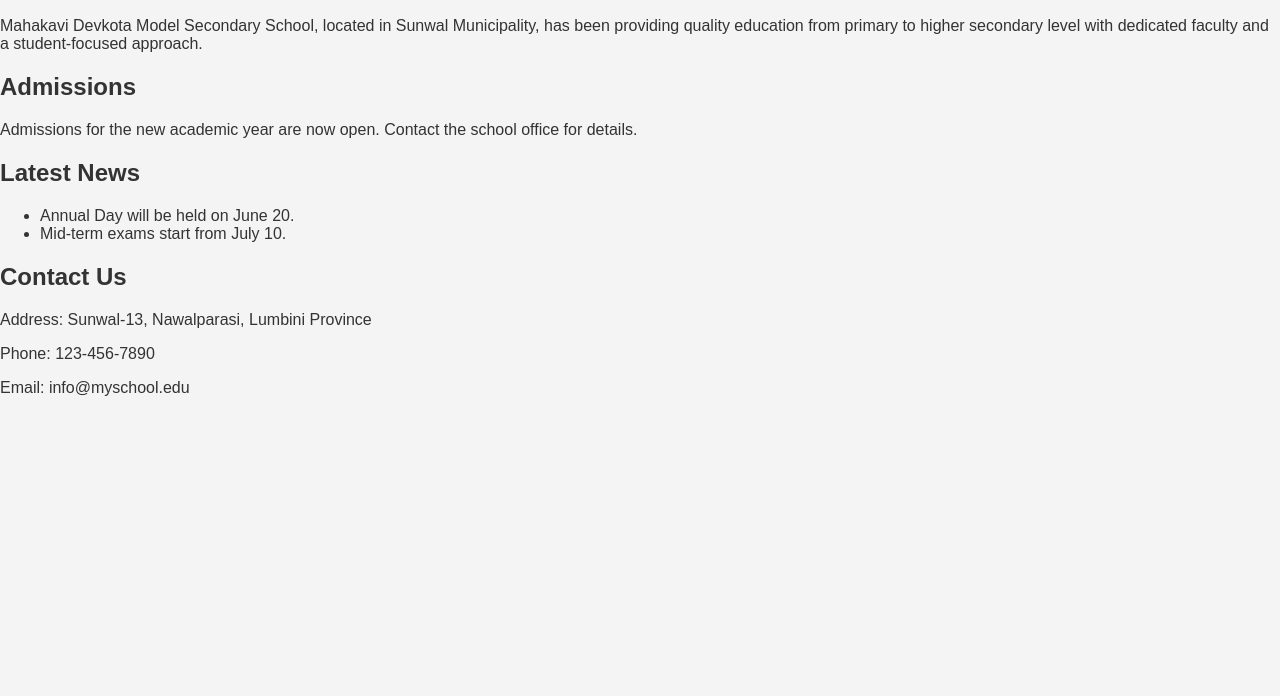
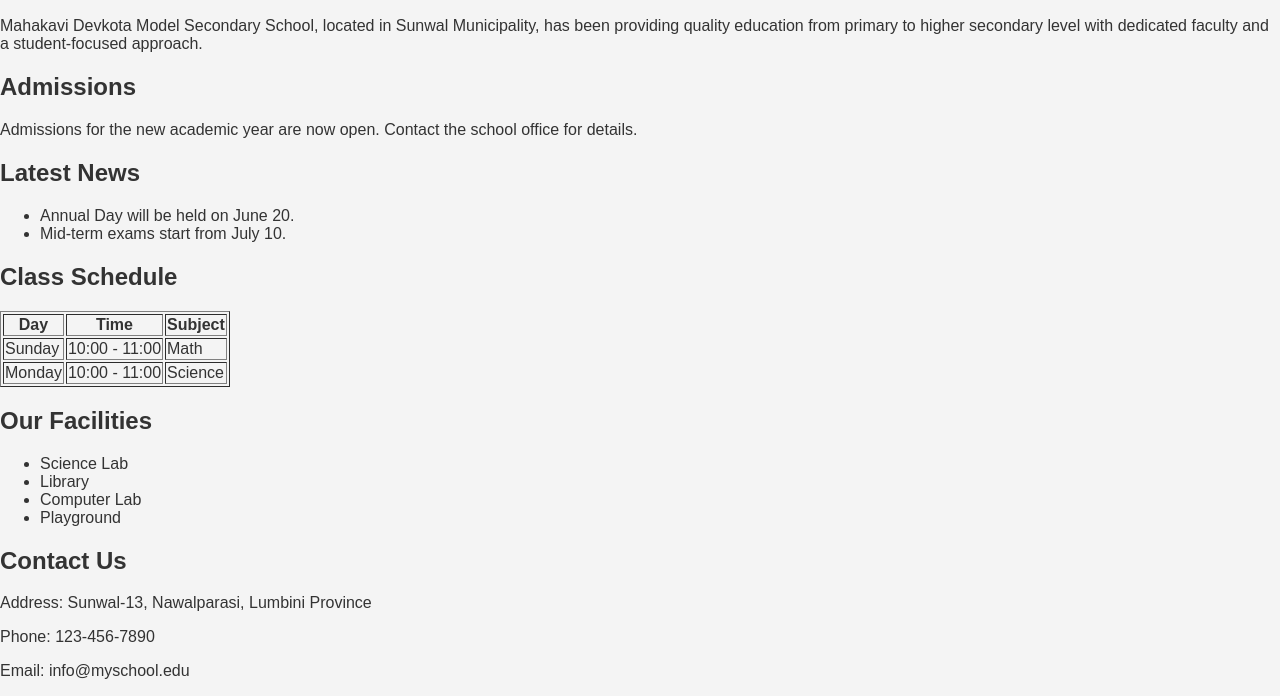
Before and after one commit to TESTCENTH/school, a plain HTML site: page index.html in a window 1280 px wide. Shown: the part 150-846 px from the top of the page. Before the commit the page ends 800 px from the top, so only its background shows below. Drawn offline with Linux system fonts and the light colour scheme.

Commit message:
last commit

```diff
--- a/index.html
+++ b/index.html
@@ -35,7 +35,31 @@
                 <li>Mid-term exams start from July 10.</li>
             </ul>
         </section>
-
+         <h2>Class Schedule</h2>
+  <table border="1">
+    <tr>
+      <th>Day</th>
+      <th>Time</th>
+      <th>Subject</th>
+    </tr>
+    <tr>
+      <td>Sunday</td>
+      <td>10:00 - 11:00</td>
+      <td>Math</td>
+    </tr>
+    <tr>
+      <td>Monday</td>
+      <td>10:00 - 11:00</td>
+      <td>Science</td>
+    </tr>
+  </table>
+  <h2>Our Facilities</h2>
+  <ul>
+    <li>Science Lab</li>
+    <li>Library</li>
+    <li>Computer Lab</li>
+    <li>Playground</li>
+  </ul>
         <section id="contact">
             <h2>Contact Us</h2>
             <p>Address: Sunwal-13, Nawalparasi, Lumbini Province</p>
```
Also changed, not shown: about.html (+1 -10 lines), contact.html (+15 -1 lines).
